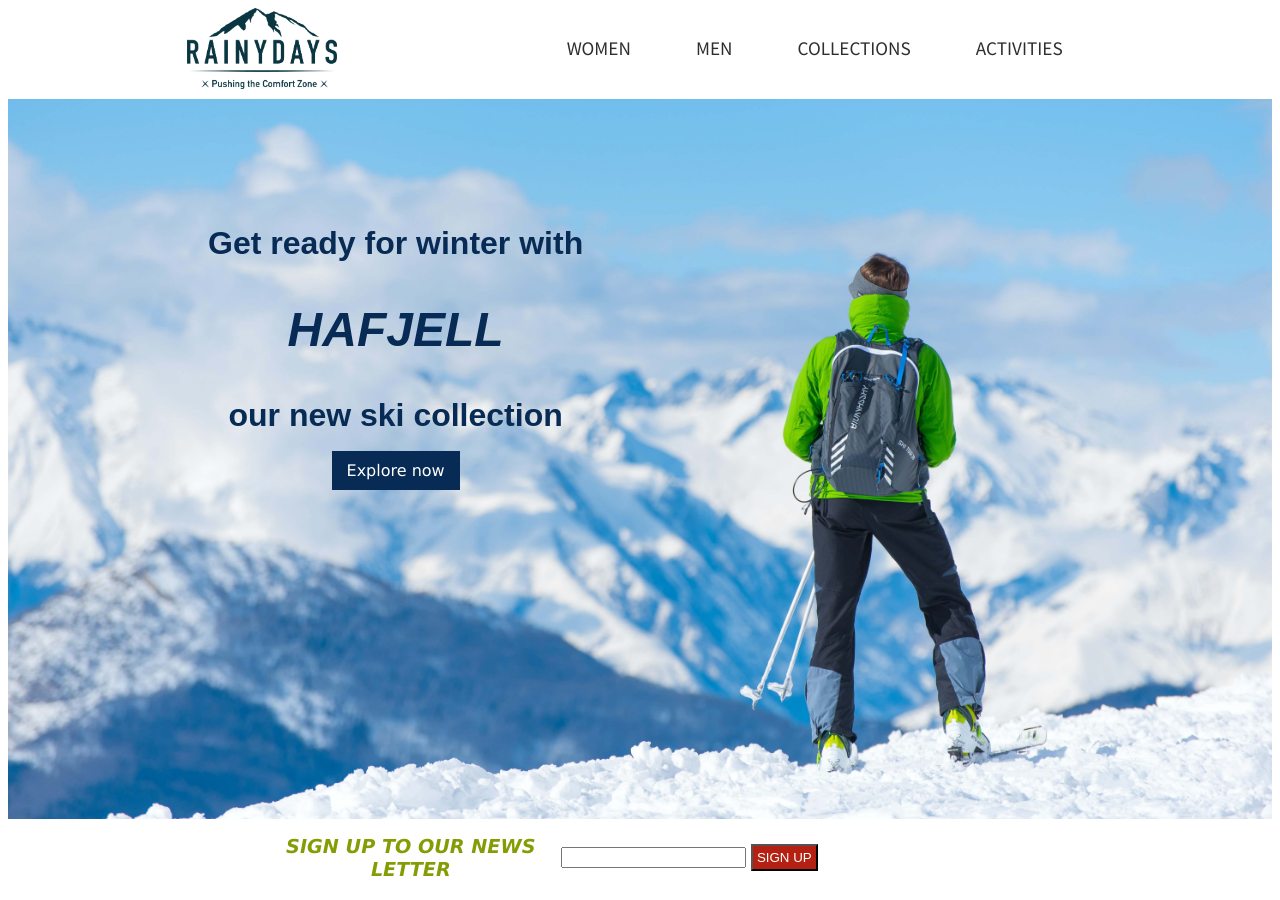
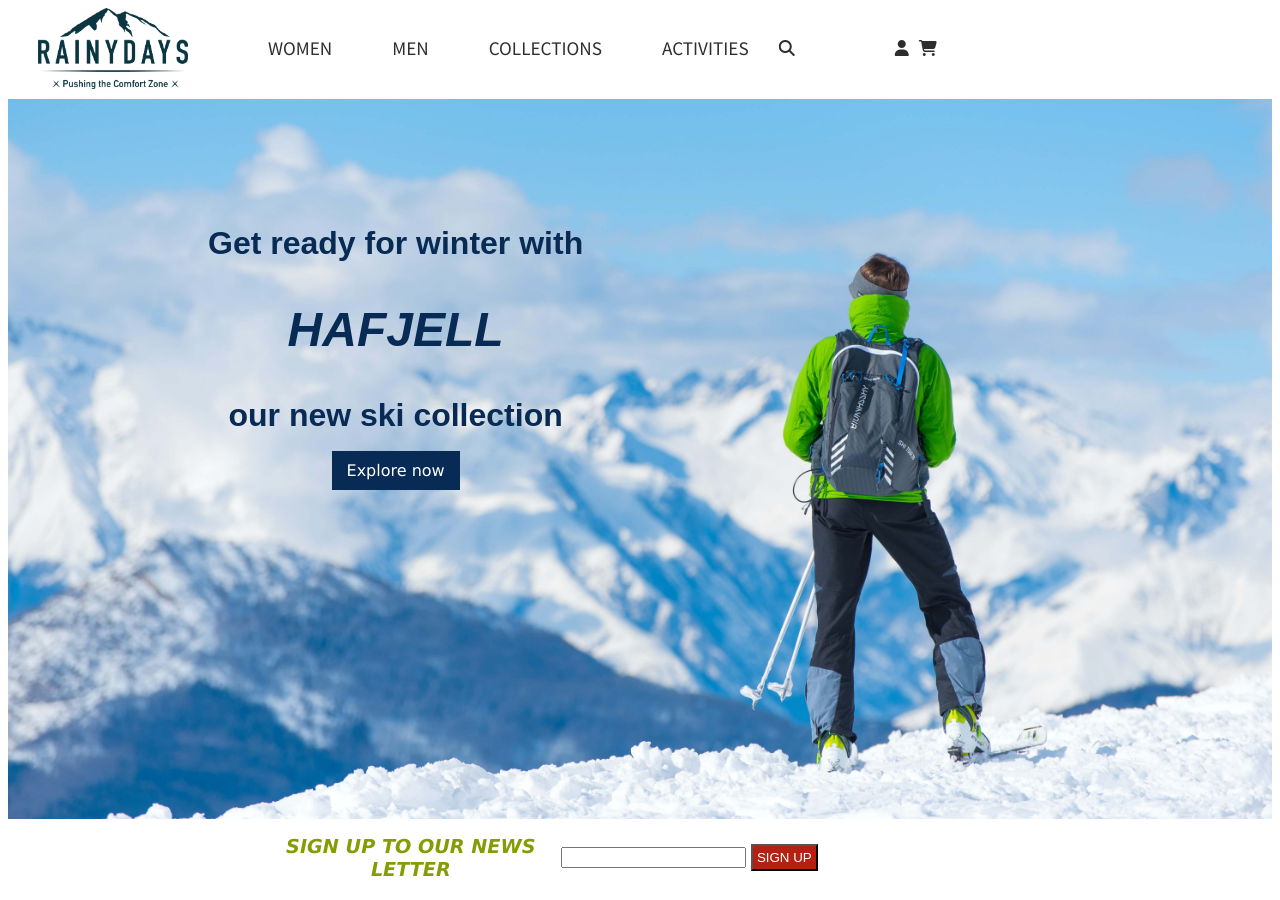
Before and after one commit to Noroff-FEU-Assignments/cross-course-project-martemoslet, a plain HTML site: page index.html in a window 1280 px wide. Shown: the top 900 px of the page. Drawn offline with Linux system fonts and the light colour scheme; a web font is replaced by a local one.

Commit message:
Update index

```diff
--- a/css/styles.css
+++ b/css/styles.css
@@ -13,6 +13,7 @@ header a {
 header {
   display: grid;
   grid-template-columns: repeat(3, 1fr);
+  grid-column-gap: 30px;
   align-items: center;
   margin-bottom: 10px;
 }
@@ -30,7 +31,7 @@ h2 {
   font-weight: 500;
 }
 
-nav {
+nav ul {
   display: none;
   position: fixed;
   top: 80px;
@@ -52,7 +53,7 @@ nav li {
   display: none;
 }
 
-#hamburger-menu:checked ~ nav {
+#hamburger-menu:checked ~ nav ul {
   display: block;
 }
 
@@ -101,10 +102,21 @@ a {
 }
 
 /* Home page */
+.fas {
+  color: #072b54;
+}
 .fa-bars {
   font-size: 2em;
   padding-left: 40px;
-  color: #072b54;
+}
+
+.fa-search,
+.fa-shopping-cart {
+  font-size: 1.8em;
+}
+
+.fa-user {
+  display: none;
 }
 
 .logo {
@@ -112,10 +124,6 @@ a {
   max-width: 150px;
   padding-right: 20px;
   z-index: 1050;
-}
-
-.fa-user {
-  padding: 0 10px 0 100px;
 }
 
 .welcome {
@@ -270,36 +278,37 @@ a {
     background-size: 100%;
     align-items: center;
   }
-  nav {
+  nav ul {
     display: flex;
-    text-align: center;
     position: static;
     top: 0px;
     max-width: 100%;
-    justify-content: center;
   }
-
   nav li {
     display: inline-block;
     padding: 10px;
     font-size: 0.6em;
   }
-
   header label {
     display: none;
   }
-
-  header {
-    justify-content: start;
-  }
-
   .menu {
     display: flex;
     max-width: 100%;
+    flex-direction: row;
+    margin-bottom: 10px;
+    margin-left: 30px;
+  }
+  .fa-user {
     display: flex;
-      justify-content: space-evenly;
-      align-items: center;
-      flex-direction: row;
-      text-align: center;
-      margin-bottom: 10px;
+    padding: 0 10px 0 100px;
   }
+  nav {
+    display: flex;
+  }
+  .fas {
+    margin-top: 30px;
+    font-size: 1em;
+    color: #2e2e2e;
+  }
+}
--- a/index.html
+++ b/index.html
@@ -24,6 +24,9 @@
           <li><a href="collections-menu">Collections</a></li>
           <li><a href="activities-menu">Activities</a></li>
         </ul>
+        <i class="fas fa-search"></i>
+        <i class="fas fa-user"></i>
+        <i class="fas fa-shopping-cart"></i>
       </nav>
     </header>
     <main>
```
Lines whose indentation alone changed are shown as unchanged.
